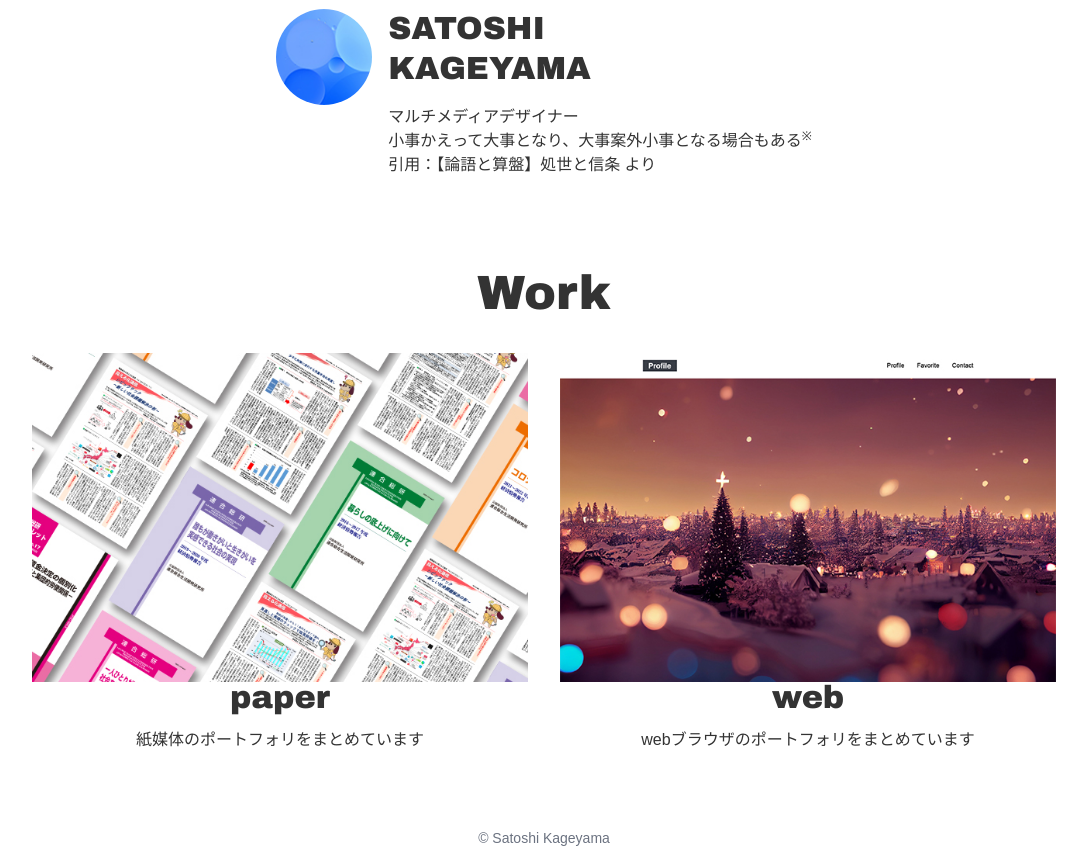
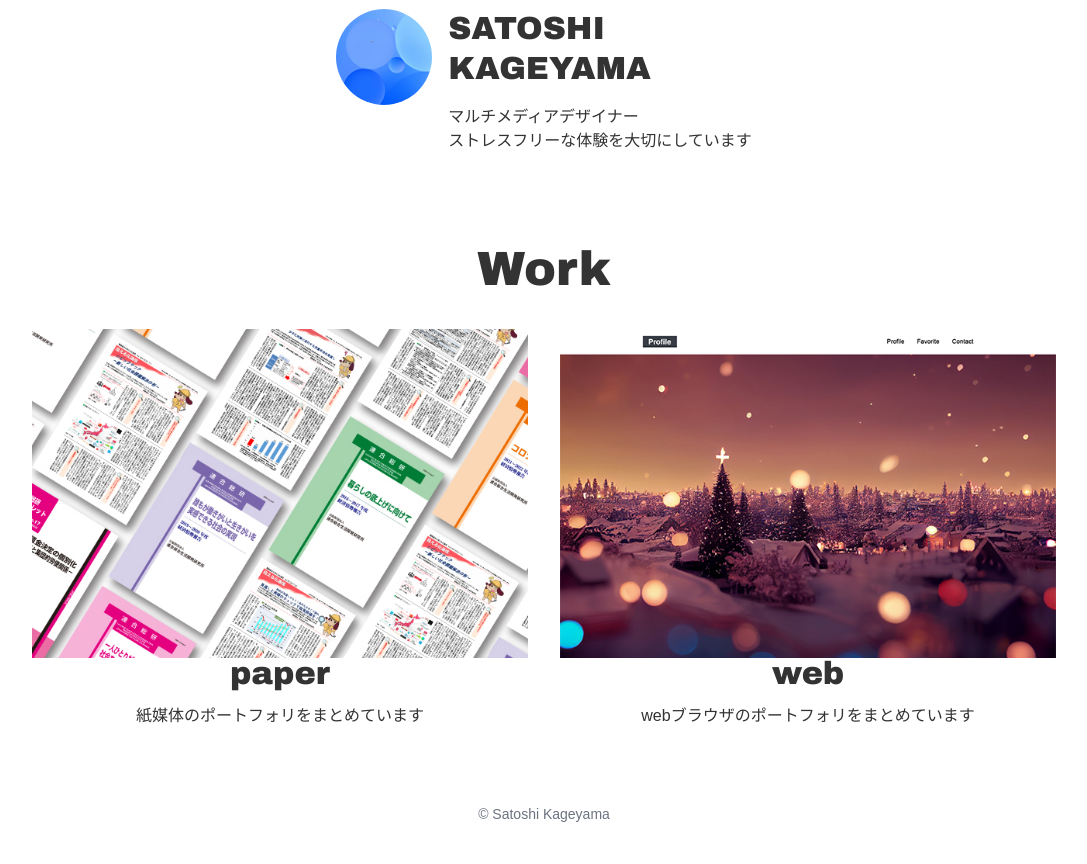
Before and after one commit to 12kagetti12/profile, a Next.js app: page / in a window 1280 px wide. Shown: the part 1020-1884 px from the top of the page, without its empty margins (96-1183 px from the left). After the commit the page ends 1860 px from the top, so only its background shows below. Built offline with nearby package versions, Linux system fonts and the light colour scheme.

Commit message:
📝 fix profile text

```diff
--- a/src/pages/index.tsx
+++ b/src/pages/index.tsx
@@ -72,12 +72,7 @@ export default function Home() {
                 </h2>
                 <p>マルチメディアデザイナー</p>
                 {/* <p>小さいことの積み重ねが、とんでもないところに行くただひとつの道</p> */}
-                <p>
-                  小事かえって大事となり、大事案外小事となる場合もある
-                  <sup>※</sup>
-                  <br />
-                  引用：【論語と算盤】処世と信条 より
-                </p>
+                <p>ストレスフリーな体験を大切にしています</p>
               </div>
             </div>
           </div>
```
